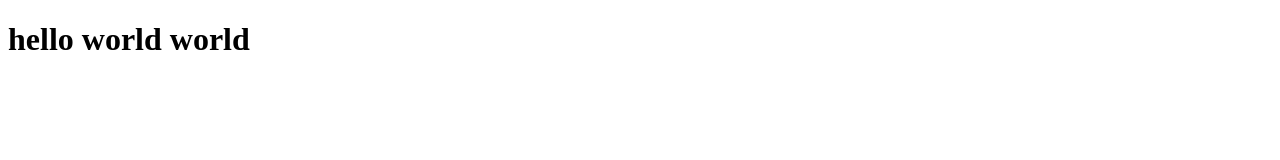
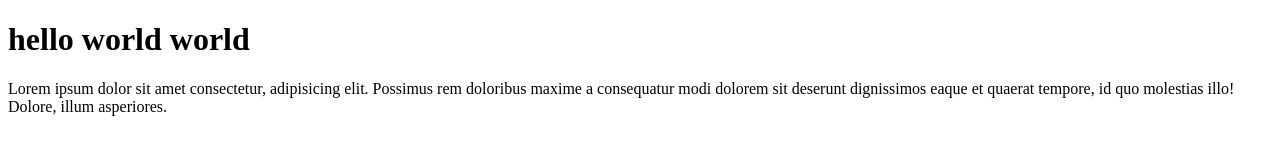
Before and after one commit to rizky22github/wpu-git-test, a plain HTML site: page index.html in a window 1280 px wide. Drawn offline with Linux system fonts and the light colour scheme.

Commit message:
menambahkan paragraf

```diff
--- a/index.html
+++ b/index.html
@@ -8,5 +8,6 @@
 </head>
 <body>
     <h1>hello world world</h1>
+    <p>Lorem ipsum dolor sit amet consectetur, adipisicing elit. Possimus rem doloribus maxime a consequatur modi dolorem sit deserunt dignissimos eaque et quaerat tempore, id quo molestias illo! Dolore, illum asperiores.</p>
 </body>
 </html>
```
